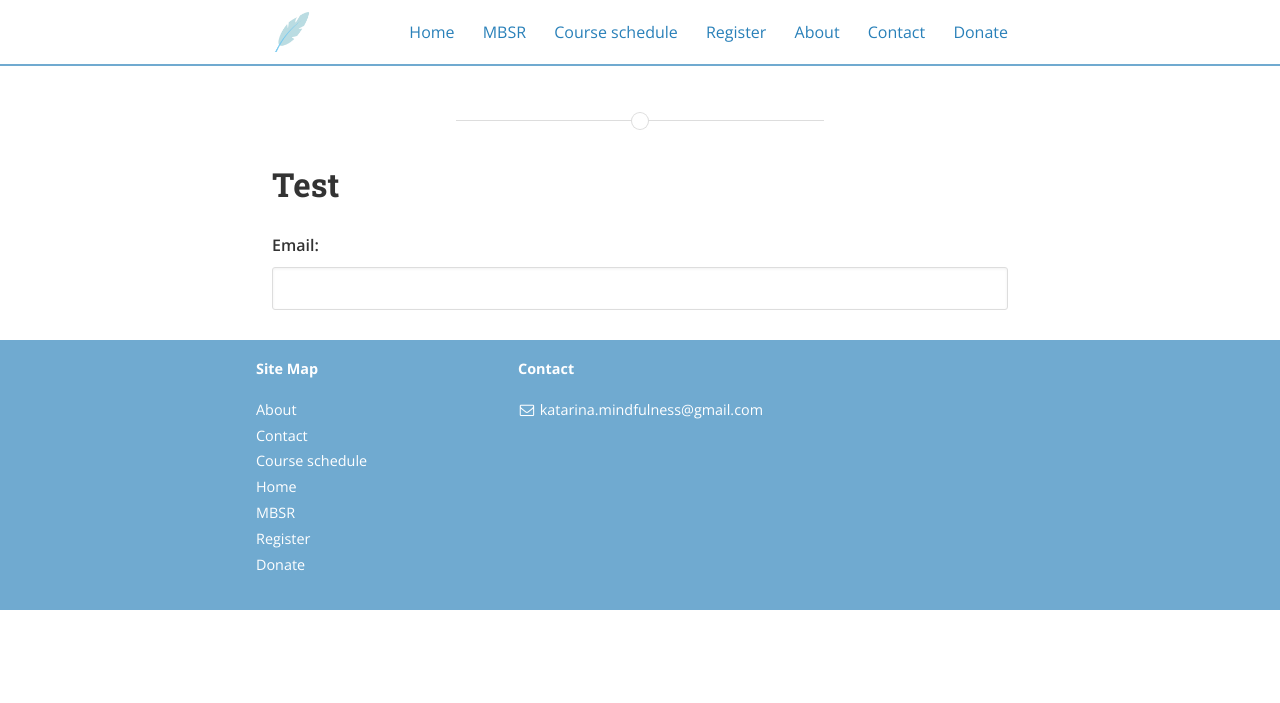
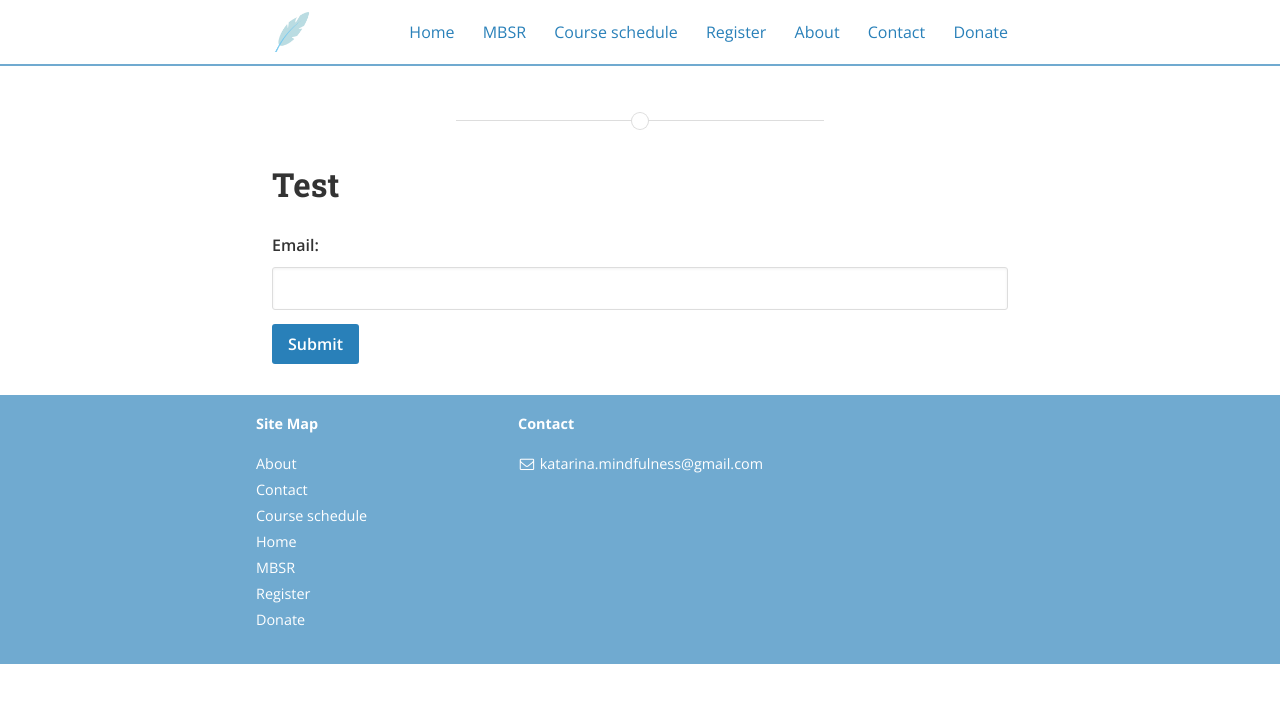
Before and after one commit to mindfulnessone/mindfulnessone.github.io, a Jekyll site: the page built from test.md, in a window 1280 px wide. Shown: the top 703 px of the page. Built offline with Jekyll 4.4.1, drawn with Linux system fonts in a browser that asks for light colours; nearby versions of some CDN libraries.

Commit message:
Update test.md

```diff
--- a/test.md
+++ b/test.md
@@ -9,4 +9,5 @@ main_nav: false
 <form action="https://ftu1crqzy9.execute-api.us-east-1.amazonaws.com/submit-email" method="post">
   <label for="email">Email:</label>
   <input type="text" id="email" name="email">
+  <input type="submit" value="Submit">
 </form>
```
